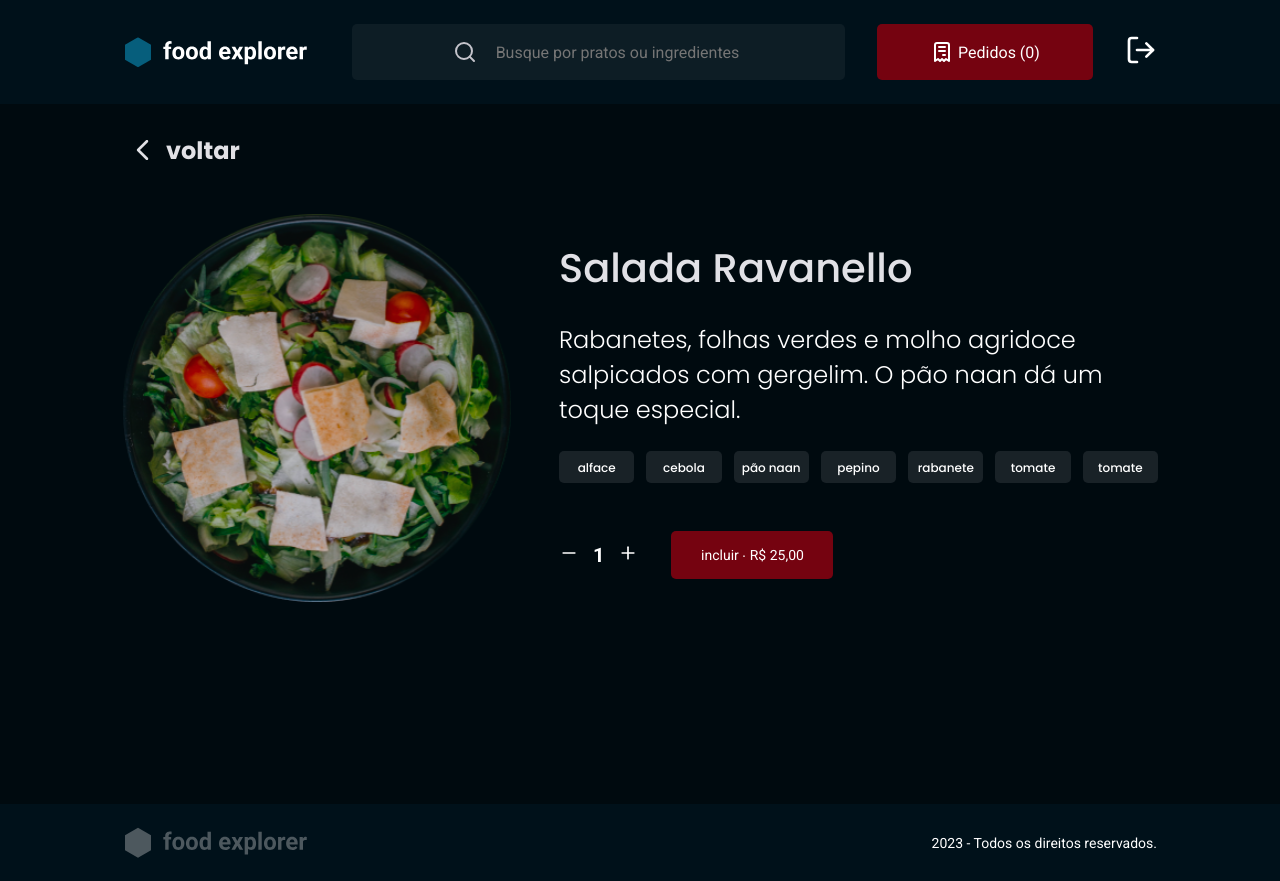
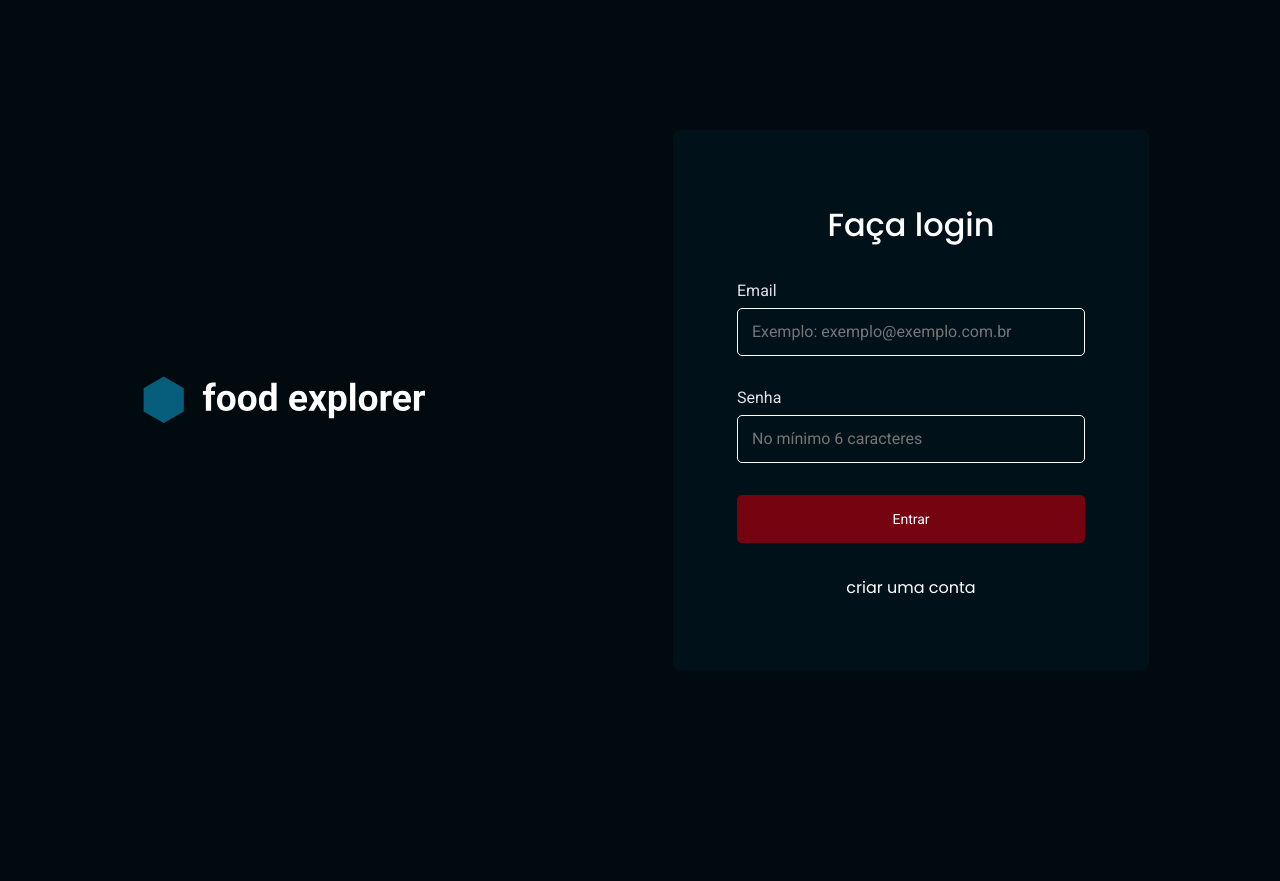
Before and after one commit to Kennedysena/FoodExplore-Frontend, a React (Vite) app: page /dish/1 in a window 1280 px wide. After the commit the page ends 800 px from the top, so only its background shows below. Built offline with nearby package versions, Linux system fonts and the light colour scheme.

Commit message:
feat: Creation of the SingIn page and other components.

```diff
--- a/package.json
+++ b/package.json
@@ -14,6 +14,7 @@
     "react": "^18.3.1",
     "react-dom": "^18.3.1",
     "react-icons": "^5.4.0",
+    "react-router-dom": "^7.1.1",
     "styled-components": "^6.1.13",
     "swiper": "^11.1.15"
   },
--- a/src/components/ButtonText/styles.js
+++ b/src/components/ButtonText/styles.js
@@ -5,9 +5,9 @@ export const Container = styled.button`
   border: none;
 
   font-family: "Poppins", sans-serif;
-  font-weight: bold;
+  font-weight: medium;
   font-size: 2.4rem;
-  color: ${({ theme }) => theme.COLORS.LIGHT_300};
+  color: ${({ theme }) => theme.COLORS.LIGHT_100};
 
   display: flex;
   align-items: center;
--- a/src/components/Input/index.jsx
+++ b/src/components/Input/index.jsx
@@ -3,7 +3,7 @@ import { Container } from "./styles";
 export function Input({ icon: Icon, ...rest }) {
   return (
     <Container>
-      {Icon && <Icon size={"2.4rem"} />}
+      {Icon && <Icon size={24} />}
       <input {...rest} />
     </Container>
   );
--- a/src/components/Section/index.jsx
+++ b/src/components/Section/index.jsx
@@ -1,11 +1,13 @@
 import { Container } from "./styles";
 
 
-export function Section({ title, children}) {
+export function Section({ title, children, marginBottom, theme}) {
   return (
-    <Container>
+    <Container
+      marginBottom={marginBottom}
+      color={theme}>
       <h2>{title}</h2>
-        {children}
+      {children}
     </Container>
   );
 }
--- a/src/components/Section/styles.js
+++ b/src/components/Section/styles.js
@@ -2,9 +2,9 @@ import styled from "styled-components";
 
 export const Container = styled.section`
   > h2 {
-    margin-bottom: 1.6rem;
+    margin-bottom: ${({ marginBottom }) => marginBottom || "1.6rem"};
 
-    color: ${({ theme }) => theme.COLORS.LIGHT_100};
+    color: ${({ theme }) => theme.COLORS.LIGHT_300 || theme.COLORS.LIGHT_400};
     font-weight: 400;
     font-size: 1.6rem;
   }
--- a/src/main.jsx
+++ b/src/main.jsx
@@ -3,13 +3,13 @@ import { createRoot } from "react-dom/client";;
 import { ThemeProvider } from "styled-components";
 import GlobalStyles from "./styles/global";
 import theme from "./styles/theme";
-import { Dish } from "./pages/Dish";
+import { SignIn } from "./pages/SignIn";
 
 createRoot(document.getElementById("root")).render(
   <StrictMode>
     <ThemeProvider theme={theme}>
       <GlobalStyles />
-      <Dish />
+      <SignIn />
     </ThemeProvider>
   </StrictMode>,
 );
--- /dev/null
+++ b/src/pages/SignIn/index.jsx
@@ -0,0 +1,29 @@
+import { Container, Form, Brand } from "./styles";
+import { Button } from "../../components/Button";
+import { Section } from "../../components/Section";
+
+import Logo from "../../assets/food explorer.svg";
+
+export function SignIn() {
+  return (
+    <Container>
+      <Brand>
+        <img src={Logo} alt="Logo" />
+      </Brand>
+
+      <Form>
+        <h1>Faça login</h1>
+        <Section title="Email" marginBottom="0.8rem" theme={"#C4C4CC"}>
+          <input placeholder="Exemplo: exemplo@exemplo.com.br" type="text" />
+        </Section>
+
+        <Section title="Senha" marginBottom="0.8rem" theme={"#C4C4CC"}>
+          <input placeholder="No mínimo 6 caracteres" type="password" />
+        </Section>
+
+        <Button title={"Entrar"} />
+        <p>criar uma conta </p>
+      </Form>
+    </Container>
+  );
+}
--- /dev/null
+++ b/src/pages/SignIn/styles.js
@@ -0,0 +1,65 @@
+import styled from "styled-components";
+
+
+export const Container = styled.div`
+  display: flex;
+  justify-content: space-between;
+  align-items: center;
+  height: 100vh;
+  margin-inline: 13.1rem;
+  flex-direction: row;
+`;
+
+export const Brand = styled.div`
+ display: flex;
+ justify-content: initial;
+ margin-inline: 0;
+
+ > img {
+    height: 4.8rem;
+    width: 32.4rem;
+ }
+`
+
+export const Form = styled.form`
+  height: 54.0rem;
+  width: 47.6rem;
+  padding: 6.4rem;
+  border-radius: .8rem;
+  background-color: ${({ theme }) => theme.COLORS.DARK_600};
+
+  display: flex;
+  flex-direction: column;
+  justify-content: center;
+  align-items: center;
+  gap: 3.2rem;
+
+  > h1 {
+    font-size: 3.2rem;
+    font-weight: 500;
+    color: ${({ theme }) => theme.COLORS.LIGHT_100};
+    font-family: "Poppins", sans-serif;
+  }
+
+    input {
+      height: 4.8rem;
+      width: 34.8rem;
+      padding: 1.2rem 1.4rem;
+      border-radius: .5rem;
+      background-color: ${({ theme }) => theme.COLORS.DARK_700};
+      border: 1px solid ${({ theme }) => theme.COLORS.LIGHT_100};
+      color: ${({ theme }) => theme.COLORS.LIGHT_100};
+    }
+
+    button {
+      height: 4.8rem;
+      width: 100%;
+    }
+
+    p {
+      color: ${({ theme }) => theme.COLORS.LIGHT_100};
+      font-family: "Poppins", sans-serif;
+      text-align: center;
+      font-weight: medium;
+    }
+`;
```
Also changed, not shown: 1 other file (tests, documents, lock files or other folders).
